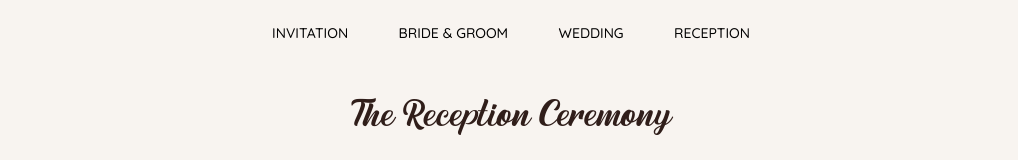
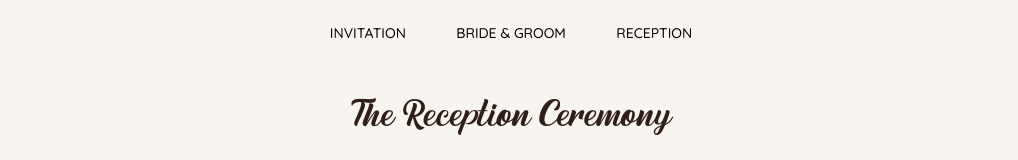
Before and after one commit to OverkillViper/wedding-asif-tania, a Vue app: page /wedding-asif-tania/reception in a window 1280 px wide. Shown: the top 160 px of the page, without its empty margins (129-1147 px from the left). Built offline with nearby package versions, Linux system fonts and the light colour scheme; a web font is replaced by a local one; what tailwind-hamburgers would draw is missing.

Commit message:
Update Navbar.vue

```diff
--- a/src/components/Navbar.vue
+++ b/src/components/Navbar.vue
@@ -19,11 +19,6 @@ function toggleActive() {
     <li class="mx-4 text-ash-900 text-sm">
       <router-link :to="{ name: 'BrideAndGroom' }">
         Bride & Groom
-      </router-link>
-    </li>
-    <li class="mx-4 text-ash-900 text-sm">
-      <router-link :to="{ name: 'Wedding' }">
-        Wedding
       </router-link>
     </li>
     <li class="mx-4 text-ash-900 text-sm">
```
